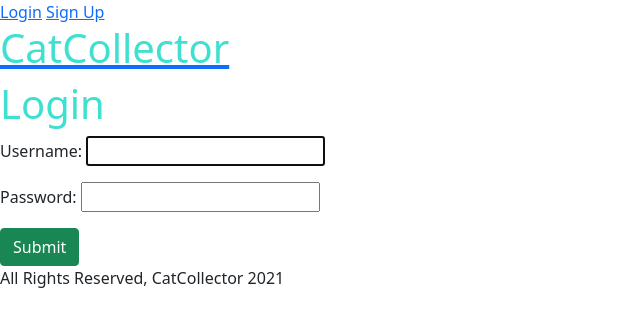
After one commit to CoreyWilson319/catcollector, a Django app: page /login/ in a window 1280 px wide. The commit adds this page. Shown: the top 327 px of the page, without its empty margins (0-640 px from the left). Run offline with Django 3.2, Linux system fonts and the light colour scheme; some libraries are stand-ins or nearby versions.

Commit message:
added login, logout and signup

```diff
--- a/main_app/templates/base.html
+++ b/main_app/templates/base.html
@@ -9,12 +9,22 @@
     <link href="https://cdn.jsdelivr.net/npm/bootstrap@5.0.0-beta1/dist/css/bootstrap.min.css" rel="stylesheet" integrity="sha384-giJF6kkoqNQ00vy+HMDP7azOuL0xtbfIcaT9wjKHr8RbDVddVHyTfAAsrekwKmP1" crossorigin="anonymous">
 </head>
 <body>
-    <a href="/">
-        <h1>CatCollector</h1>
-    </a>
+    <header>
 
-    {% block content %}
-    {% endblock %}
+        {% if user.is_authenticated %}
+        <span><a href="{% url 'profile' user.username %}">Hello, {{user.username}}</a></span> |
+        <span><a href="{% url 'logout' %}">Logout</a></span>
+        {% else %}
+        <span><a href="{% url 'login' %}">Login</a></span>
+        <span><a href="{% url 'signup' %}">Sign Up</a></span>
+        {% endif %}
+        <a href="/">
+            <h1>CatCollector</h1>
+        </a>
+
+        {% block content %}
+        {% endblock %}
+    </header>
 
 
     <footer>All Rights Reserved, CatCollector 2021</footer>
--- a/main_app/templates/cats/show.html
+++ b/main_app/templates/cats/show.html
@@ -11,6 +11,10 @@
         <p>Age: Kitten </p>
     {% endif %}
 
+    {% for cattoy in cat.cattoys.all %}
+        <p>{{cattoy.name}}</p>
+        <p>{{cattoy.color}}</p>
+    {% endfor %}
 
     <a class= 'btn btn-primary' href="{% url 'cats_update' cat.id %}">Update Details</a> |
     <a class= 'btn btn-danger' href="{% url 'cats_delete' cat.id %}">Delete Details</a>
--- a/main_app/templates/index.html
+++ b/main_app/templates/index.html
@@ -1,3 +1,4 @@
+{% extends 'base.html' %}
 {% load static %}
 <!DOCTYPE html>
 <html lang="en">
--- /dev/null
+++ b/main_app/templates/login.html
@@ -0,0 +1,11 @@
+{% extends 'base.html' %}
+{% load static %}
+{% block content %}
+<h1>Login</h1>
+<form action="." method="POST">
+    {% csrf_token %}
+    {{ form.as_p }}
+    <input class='btn btn-success' type="submit" value="Submit">
+</form>
+
+{% endblock %}
--- a/main_app/urls.py
+++ b/main_app/urls.py
@@ -14,5 +14,8 @@ urlpatterns = [
     path('cattoys/<int:cattoy_id>/', views.cattoys_show, name="cat_toys_show"),
     path('cattoys/create/', views.CatToyCreate.as_view(), name="cat_toys_create"),
     path('cattoys/<int:pk>/update/', views.CatToyUpdate.as_view(), name="cat_toys_update"),
-    path('cattoys/<int:pk>/delete/', views.CatToyDelete.as_view(), name="cat_toys_delete")
+    path('cattoys/<int:pk>/delete/', views.CatToyDelete.as_view(), name="cat_toys_delete"),
+    path('login/', views.login_view, name='login'),
+    path('logout/', views.logout_view, name='logout'),
+    path('signup/', views.signup_view, name='signup'),
 ]
--- a/main_app/views.py
+++ b/main_app/views.py
@@ -3,24 +3,8 @@ from .models import Cat, CatToy
 from django.views.generic.edit import CreateView, UpdateView, DeleteView
 from django.http import HttpResponse, HttpResponseRedirect
 from django.contrib.auth.models import User
-
-# create a url
-# create an action (in views)
-
-# main_app/views.py
-
-# class Cat:
-#     def __init__(self, name, breed, description, age):
-#         self.name = name
-#         self.breed = breed
-#         self.description = description
-#         self.age = age
-# cats = [
-#     Cat('Lolo', 'tabby', 'foul little demon', 3),
-#     Cat('Sachi', 'tortoise shell', 'diluted tortoise shell', 0),
-#     Cat('Raven', 'black tripod', '3 legged cat', 4)
-# ]
-
+from django.contrib.auth.forms import AuthenticationForm, UserCreationForm
+from django.contrib.auth import authenticate, login, logout
 
 # Create your views here.
 def index(request):
@@ -28,6 +12,47 @@ def index(request):
 
 def about(request):
     return render(request, 'about.html')
+
+######### USER #########
+def profile(request, username):
+    user = User.objects.get(username=username)
+    cats = Cat.objects.filter(user=user)
+    return render(request, 'profile.html', {'username': username, 'cats': cats})
+
+def login_view(request):
+  # if post, then authenticate (the user will be submitting a username and password)
+  if request.method == 'POST':
+    form = AuthenticationForm(request, request.POST)
+    if form.is_valid():
+      u = form.cleaned_data['username']
+      p = form.cleaned_data.get('password')
+      user = authenticate(username=u, password=p)
+      if user is not None:
+        if user.is_active:
+          login(request, user)
+          return HttpResponseRedirect('/user/' + u)
+        else:
+          print(f"The account for {u} has been disabled.")
+      else:
+        print('The username and/or password is incorrect.')
+  else: # get request that sent up empty form
+    form = AuthenticationForm()
+    return render(request, 'login.html', {'form': form})
+
+def logout_view(request):
+    logout(request)
+    return HttpResponseRedirect('/cats')
+
+def signup_view(request):
+    if request.method == 'POST':
+        form = UserCreationForm(request.POST)
+        if form.is_valid():
+            user = form.save()
+            login(request, user)
+            return HttpResponseRedirect('/cats')
+    else:
+        form = UserCreationForm()
+        return render(request, 'signup.html', {"form": form})
 
 ###### CATS #######
 def cats_index(request):
@@ -51,12 +76,12 @@ class CatCreate(CreateView):
 
 class CatUpdate(UpdateView):
     model = Cat
-    fields = ['name', 'breed', 'description', 'age']
+    fields = ['name', 'breed', 'description', 'age', 'cattoys']
 
     def form_valid(self, form):
         self.object = form.save(commit=False)
         self.object.save()
-        return HttpResponseRedirect('/cats')
+        return HttpResponseRedirect('/cats/' + str(self.object.pk))
 
 
 
@@ -64,12 +89,6 @@ class CatDelete(DeleteView):
     model = Cat
     success_url = '/cats'
 
-
-######### USER #########
-def profile(request, username):
-    user = User.objects.get(username=username)
-    cats = Cat.objects.filter(user=user)
-    return render(request, 'profile.html', {'username': username, 'cats': cats})
 
 ######### CatToy #########
 def cattoys_index(request):
```
Also changed, not shown: main_app/models.py (+12 -8 lines), main_app/templates/cattoys/show.html (+6 -1 lines), main_app/templates/signup.html (added, +10 -0 lines), main_app/migrations/0004_cat_cattoys.py (added).
